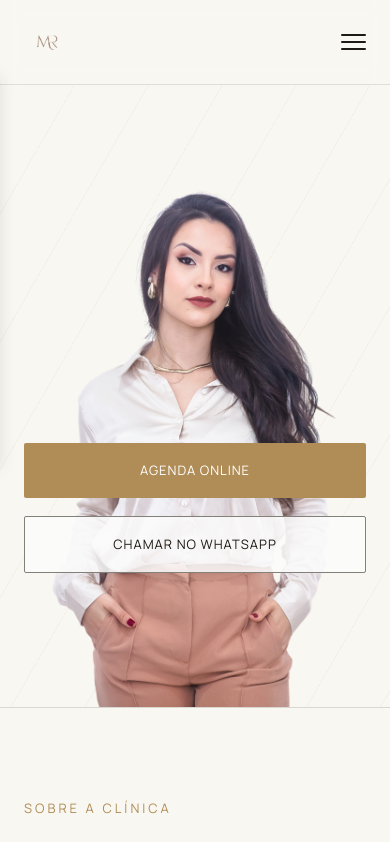
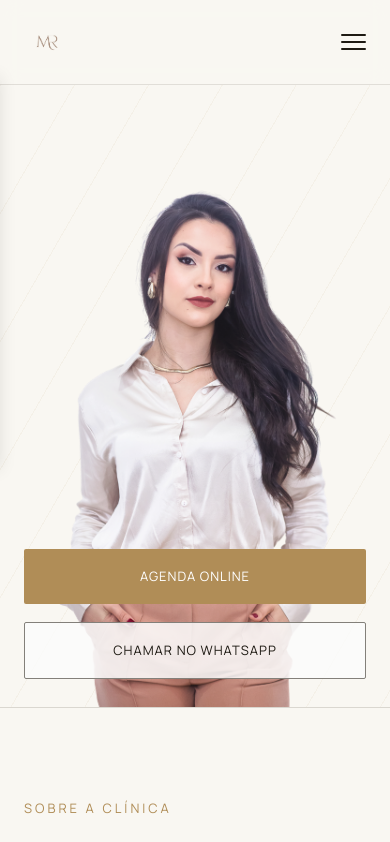
Before and after one commit to th-cavalcante/MelRodrigues-site, a React (Create React App) app: page / in a window 390 px wide. Shown: the top 842 px of the page. Built offline with nearby package versions, Linux system fonts and the light colour scheme; no server answers; the database is empty.

Commit message:
Desce os botões do hero mobile pra perto do fim da seção
Co-Authored-By: Claude Sonnet 5 <noreply@anthropic.com>

```diff
--- a/src/styles/HeroSection.css
+++ b/src/styles/HeroSection.css
@@ -207,7 +207,7 @@
 
   .hero-content {
     position: absolute;
-    top: 314px;
+    top: 420px;
     left: 24px;
     right: 24px;
     max-width: 100%;
```
